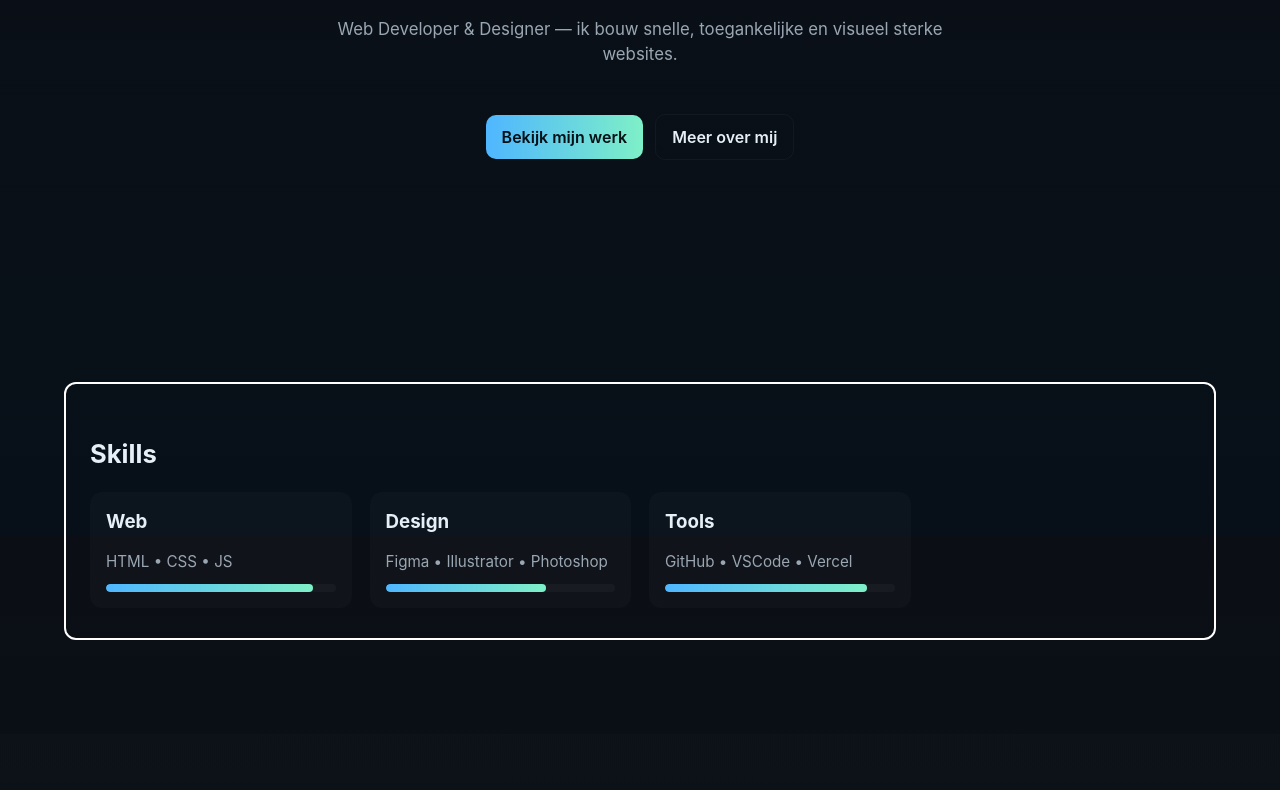
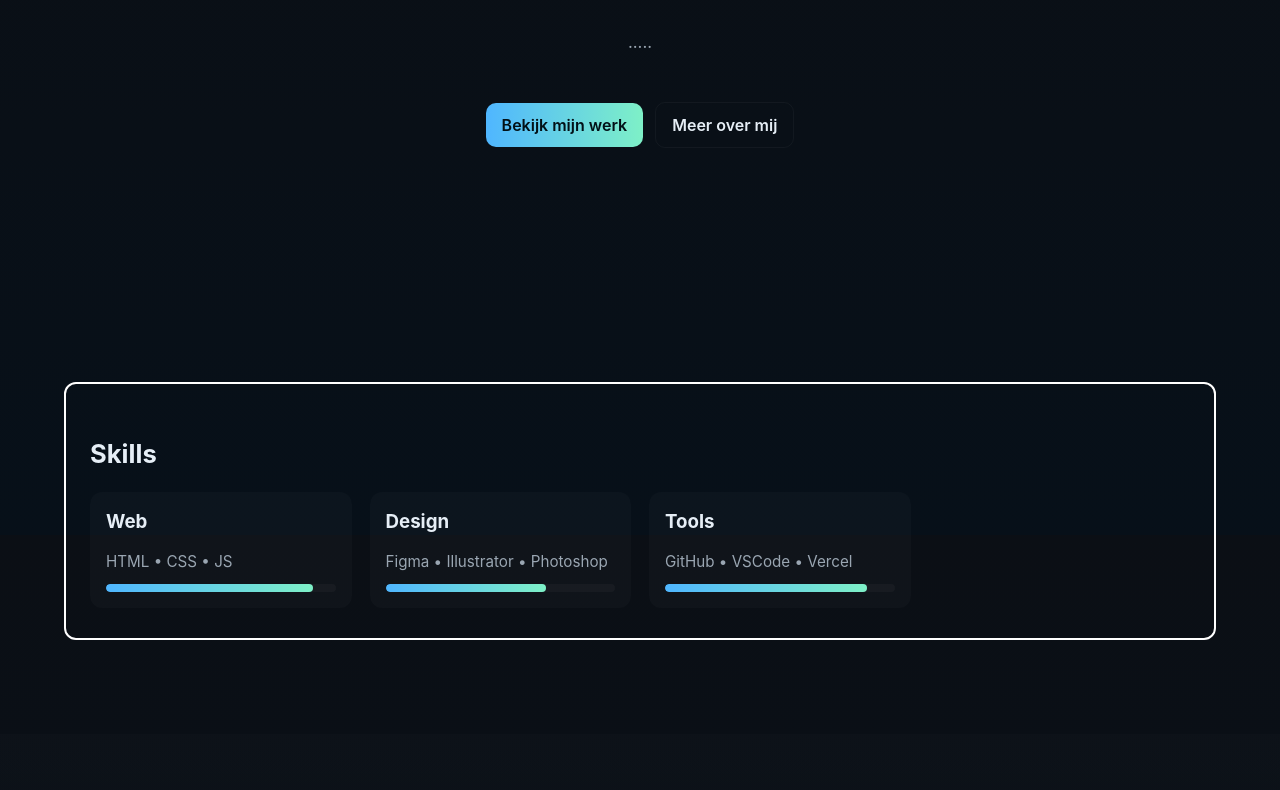
Before and after one commit to kjellcallewaert/websiteportfolio, a plain HTML site: page index.html in a window 1280 px wide. Shown: the part 265-1055 px from the top of the page. Drawn offline with Linux system fonts and the light colour scheme.

Commit message:
volledigklaar

```diff
--- a/index.html
+++ b/index.html
@@ -38,7 +38,7 @@
             <div class="container hero-grid">
                 <div class="hero-text">
                     <h1>ik ben <span class="accent">Kjell Callewaert</span></h1>
-                    <p class="lead">Web Developer & Designer — ik bouw snelle, toegankelijke en visueel sterke websites.</p>
+                    <p class="lead">.....</p>
                     <div class="cta-row">
                         <a class="btn" href="./projects.html">Bekijk mijn werk</a>
                         <a class="btn ghost" href="./zabout.html">Meer over mij</a>
```
